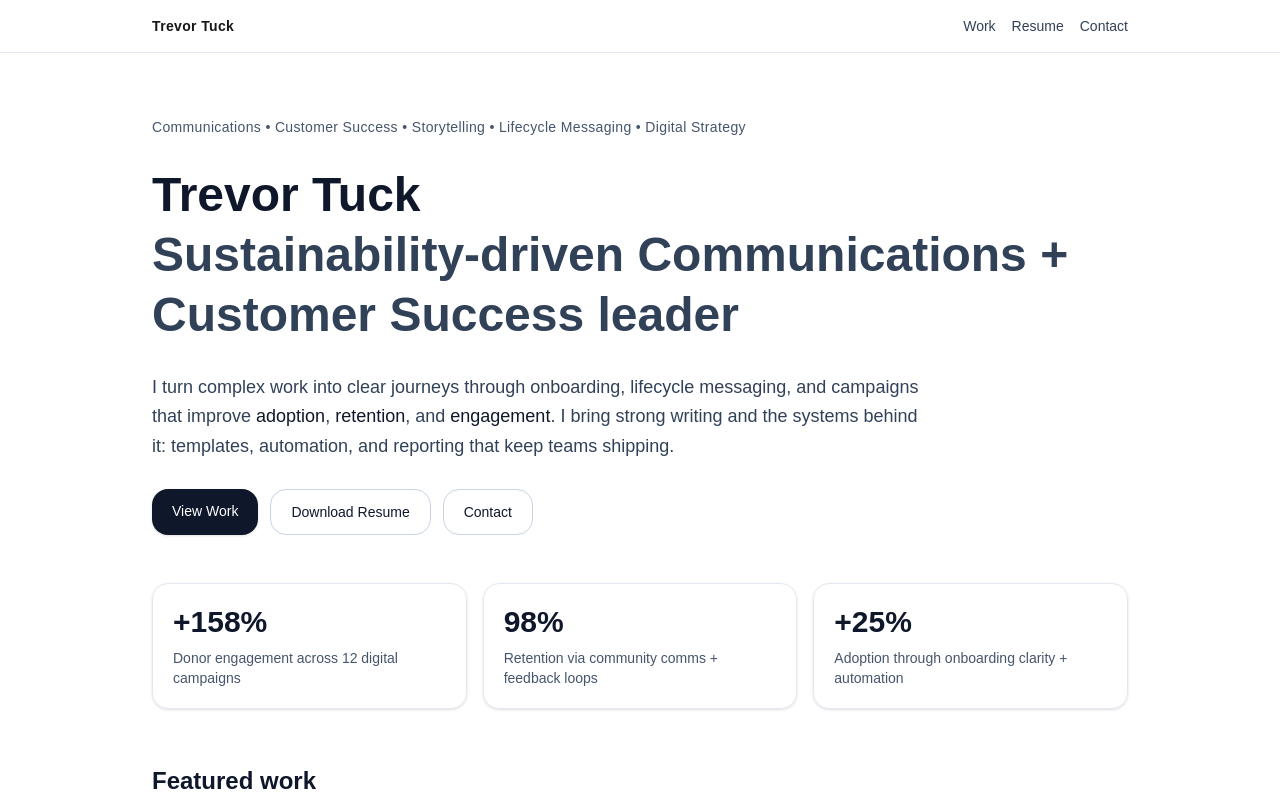
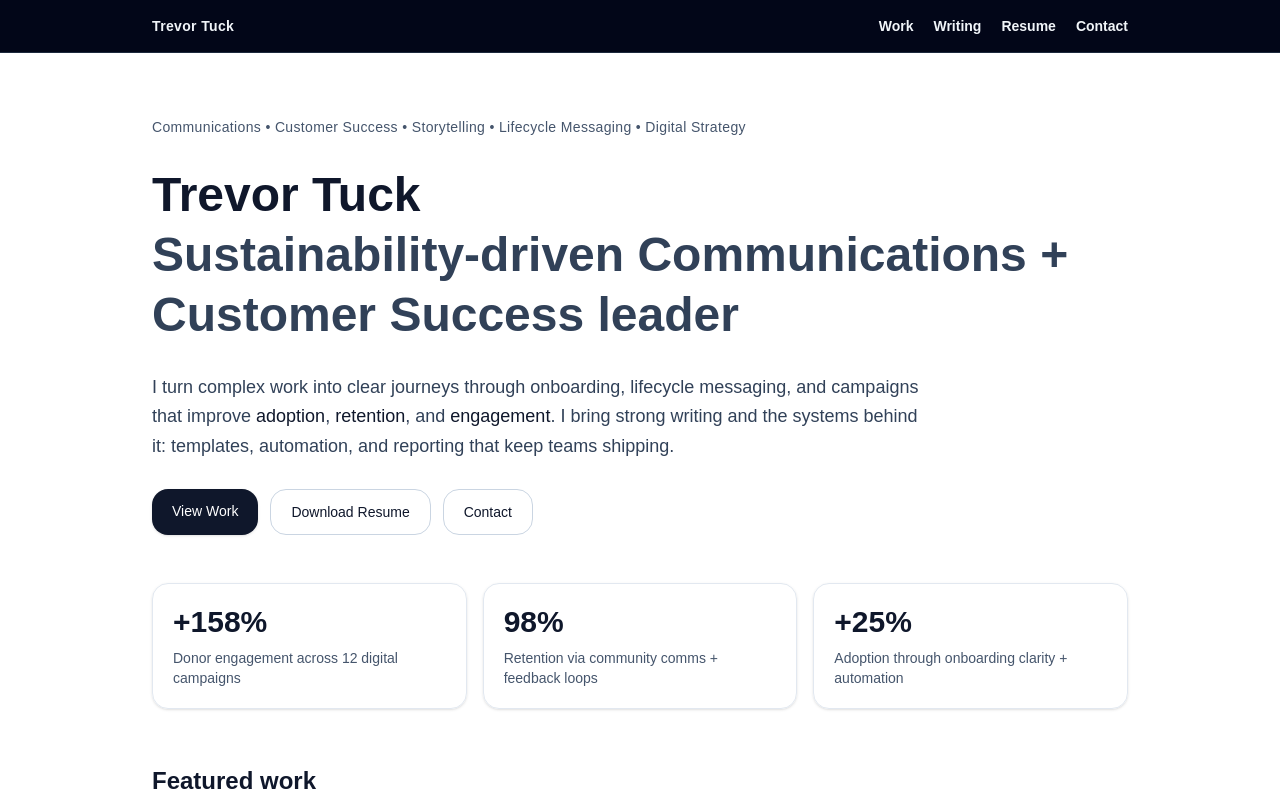
Before and after one commit to tpttrevorptuck-cloud/trevor-portfolio, a Next.js app: page / in a window 1280 px wide. Shown: the top 800 px of the page. Built offline with nearby package versions, Linux system fonts and the light colour scheme.

Commit message:
Update navbar styling and add Writing link

```diff
--- a/app/layout.tsx
+++ b/app/layout.tsx
@@ -28,19 +28,23 @@ export default function RootLayout({
       <body
         className={`${geistSans.variable} ${geistMono.variable} antialiased bg-white text-slate-900`}
       >
-        <header className="border-b border-slate-200">
+<header className="border-b border-slate-800 bg-slate-950">
   <div className="mx-auto flex max-w-5xl items-center justify-between px-6 py-4">
-            <a href="/" className="text-sm font-semibold tracking-wide">
+    <a href="/" className="text-sm font-semibold tracking-wide text-slate-100 hover:text-white">
       Trevor Tuck
     </a>
-            <nav className="flex gap-4 text-sm font-medium text-slate-700">
-              <a className="hover:text-slate-900" href="/work">
+
+    <nav className="flex gap-5 text-sm font-semibold text-slate-100">
+      <a className="hover:text-white" href="/work">
         Work
       </a>
-              <a className="hover:text-slate-900" href="/resume">
+      <a className="hover:text-white" href="/writing">
+        Writing
+      </a>
+      <a className="hover:text-white" href="/resume">
         Resume
       </a>
-              <a className="hover:text-slate-900" href="/contact">
+      <a className="hover:text-white" href="/contact">
         Contact
       </a>
     </nav>
```
Lines whose indentation alone changed are shown as unchanged.
